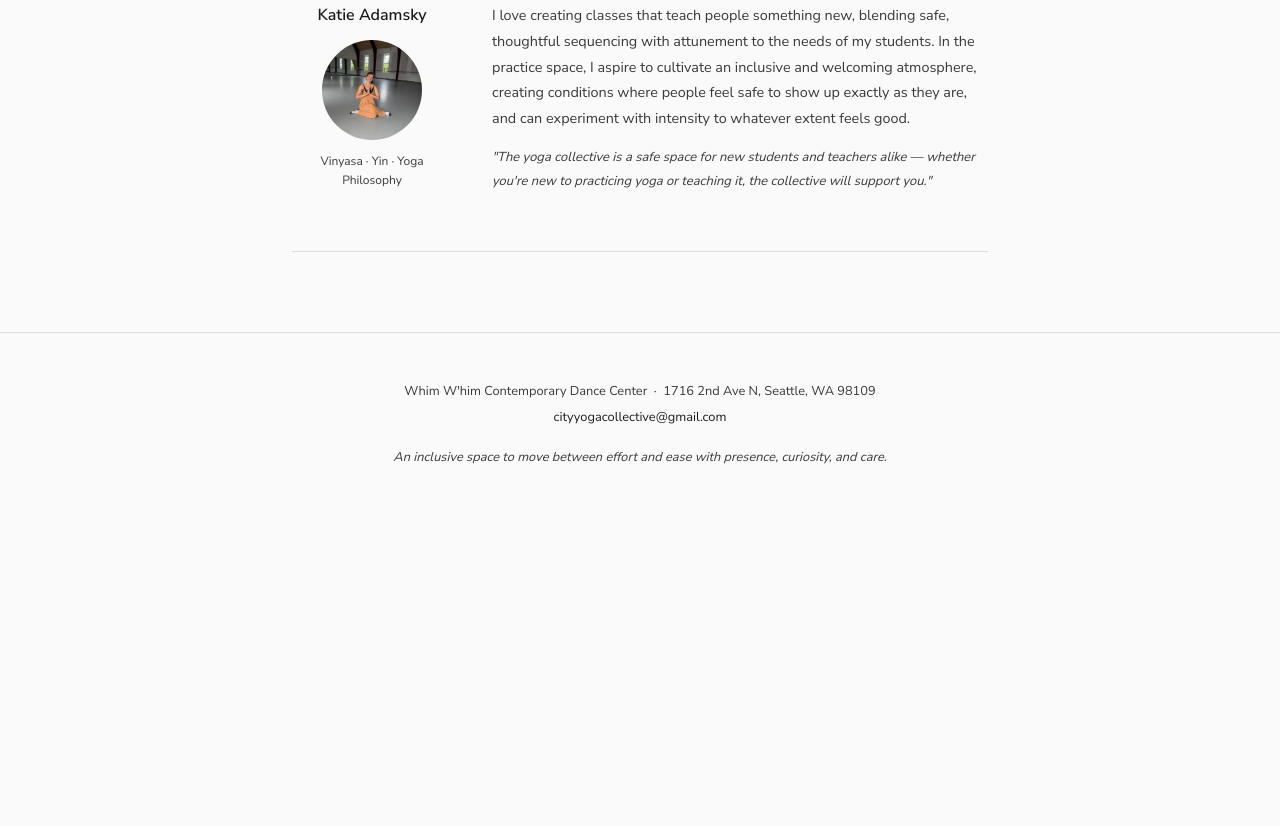
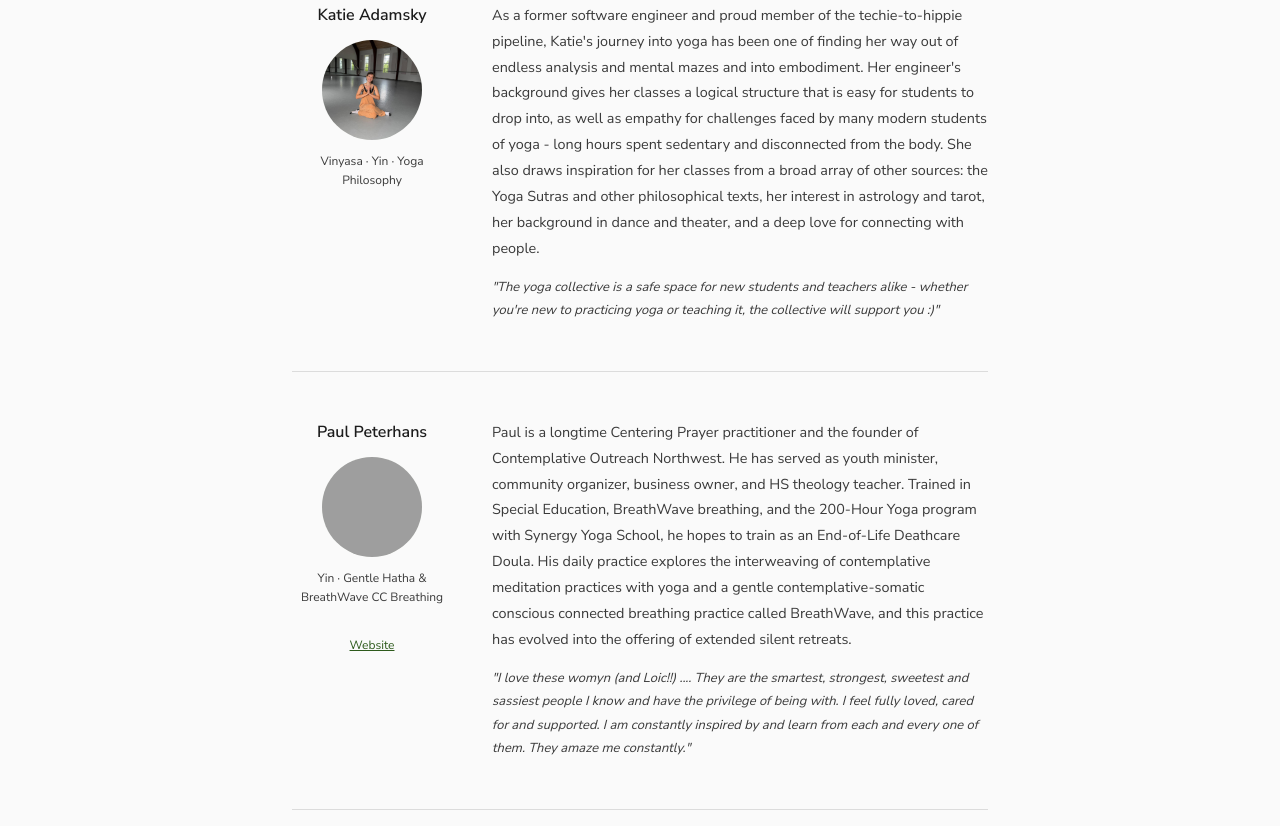
Before and after one commit to katie-adamsky/yoga-collective, a plain HTML site: page teachers.html in a window 1280 px wide. Shown: the part 714-1540 px from the top of the page. Before the commit the page ends 1235 px from the top, so only its background shows below. Drawn offline with Linux system fonts and the light colour scheme; grey boxes are pictures that could not be loaded.

Commit message:
update bios

```diff
--- a/teachers.html
+++ b/teachers.html
@@ -55,7 +55,7 @@
         <div class="teacher-left">
             <div class="teacher-name">Diana Pugach</div>
             <div class="teacher-photo">
-                <img src="images/teachers/diana.webp" alt="Diana Pugach">
+                <img src="images/teachers/diana.webp" alt="🌻">
             </div>
             <div class="teacher-specialty">Vinyasa · Yin</div>
         </div>
@@ -69,13 +69,28 @@
         <div class="teacher-left">
             <div class="teacher-name">Katie Adamsky</div>
             <div class="teacher-photo">
-                <img src="images/teachers/katie.webp" alt="Katie Adamsky">
+                <img src="images/teachers/katie.webp" alt="🐝">
             </div>
             <div class="teacher-specialty">Vinyasa · Yin · Yoga Philosophy</div>
         </div>
         <div class="teacher-right">
-            <p class="teacher-bio">I love creating classes that teach people something new, blending safe, thoughtful sequencing with attunement to the needs of my students. In the practice space, I aspire to cultivate an inclusive and welcoming atmosphere, creating conditions where people feel safe to show up exactly as they are, and can experiment with intensity to whatever extent feels good.</p>
-            <p class="teacher-quote">"The yoga collective is a safe space for new students and teachers alike — whether you're new to practicing yoga or teaching it, the collective will support you."</p>
+            <p class="teacher-bio">As a former software engineer and proud member of the techie-to-hippie pipeline, Katie's journey into yoga has been one of finding her way out of endless analysis and mental mazes and into embodiment. Her engineer's background gives her classes a logical structure that is easy for students to drop into, as well as empathy for challenges faced by many modern students of yoga - long hours spent sedentary and disconnected from the body. She also draws inspiration for her classes from a broad array of other sources: the Yoga Sutras and other philosophical texts, her interest in astrology and tarot, her background in dance and theater, and a deep love for connecting with people.</p>
+            <p class="teacher-quote">"The yoga collective is a safe space for new students and teachers alike - whether you're new to practicing yoga or teaching it, the collective will support you :)"</p>
+        </div>
+    </div>
+
+    <div class="teacher-entry">
+        <div class="teacher-left">
+            <div class="teacher-name">Paul Peterhans</div>
+            <div class="teacher-photo">
+                <img src="images/teachers/paul.webp" alt="🧘">
+            </div>
+            <div class="teacher-specialty">Yin · Gentle Hatha &amp; BreathWave CC Breathing</div>
+            <div class="teacher-links"><a href="https://seattleu.academia.edu/PaulPeterhans" target="_blank" rel="noopener">Website</a></div>
+        </div>
+        <div class="teacher-right">
+            <p class="teacher-bio">Paul is a longtime Centering Prayer practitioner and the founder of Contemplative Outreach Northwest. He has served as youth minister, community organizer, business owner, and HS theology teacher. Trained in Special Education, BreathWave breathing, and the 200-Hour Yoga program with Synergy Yoga School, he hopes to train as an End-of-Life Deathcare Doula. His daily practice explores the interweaving of contemplative meditation practices with yoga and a gentle contemplative-somatic conscious connected breathing practice called BreathWave, and this practice has evolved into the offering of extended silent retreats.</p>
+            <p class="teacher-quote">"I love these womyn (and Loic!!) .... They are the smartest, strongest, sweetest and sassiest people I know and have the privilege of being with. I feel fully loved, cared for and supported. I am constantly inspired by and learn from each and every one of them. They amaze me constantly."</p>
         </div>
     </div>
 
```
Also changed, not shown: 1 other file.
